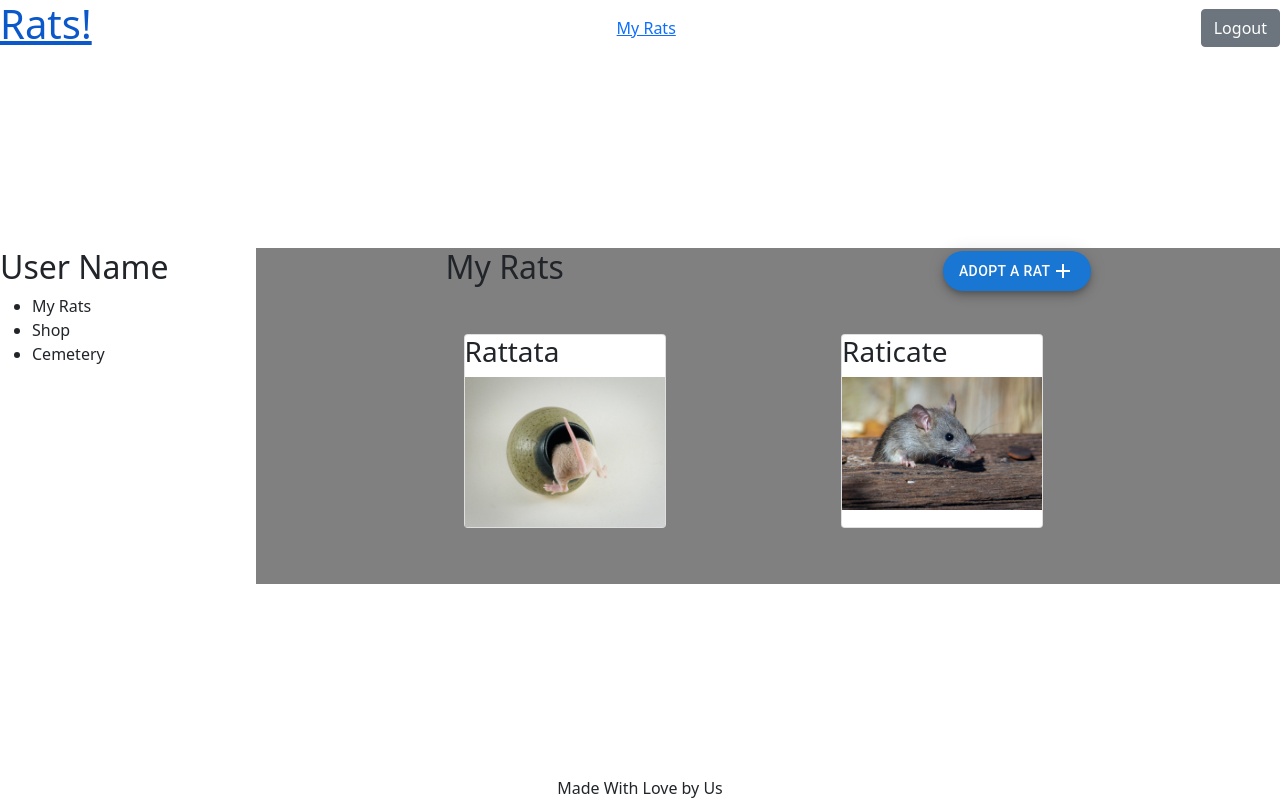
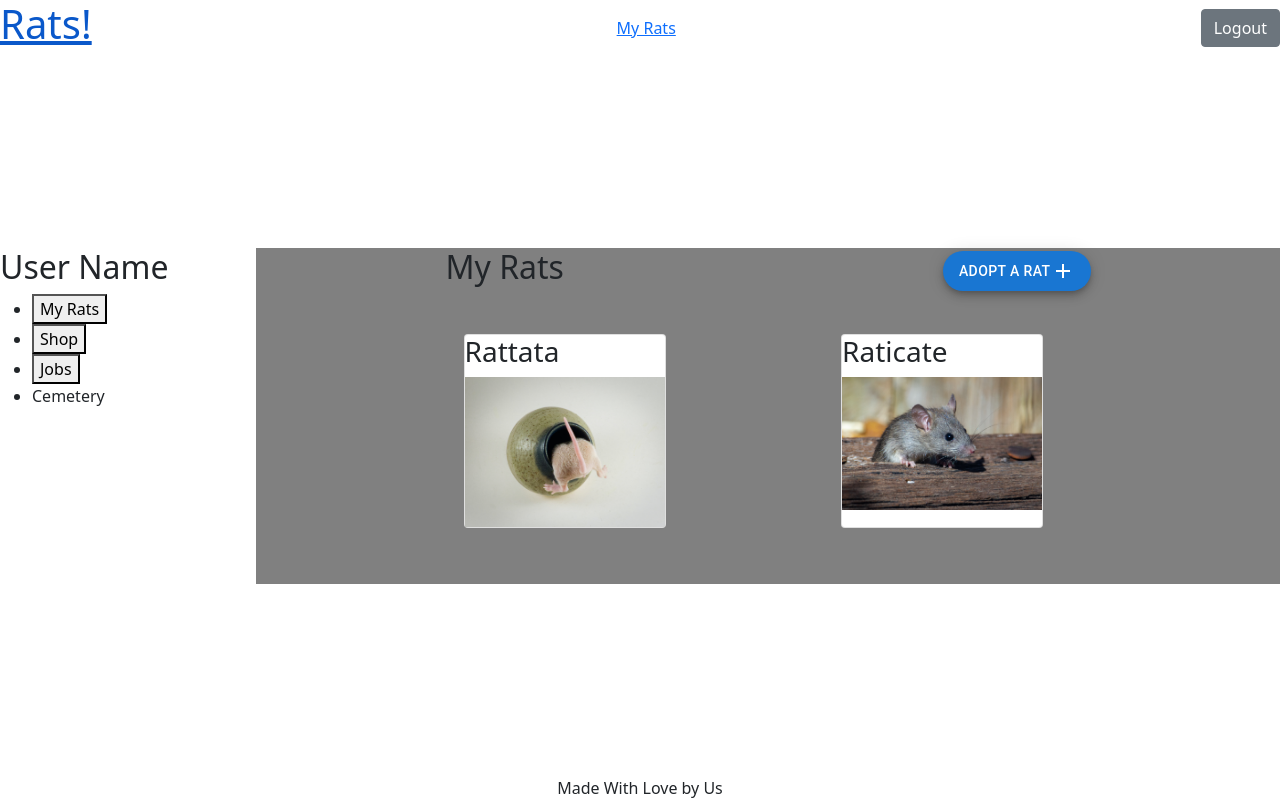
Before and after one commit to djbowen95/Rat-World, a React (Create React App) app in the folder client/: page /myrats in a window 1280 px wide. Built offline with nearby package versions, Linux system fonts and the light colour scheme; the HTML template or start-up script is replaced by a standard one.

Commit message:
added side menu to MyRats page

```diff
--- /dev/null
+++ b/client/src/Components/myRats/AllRats.js
@@ -0,0 +1,44 @@
+import React from "react";
+import ChooseARat from "./ChooseARat";
+import Fab from "@mui/material/Fab";
+import AddIcon from "@mui/icons-material/Add";
+
+function AllRats() {
+  const styles = {
+    container: {
+      width: "80%",
+      backgroundColor: "grey",
+    },
+    heading: {
+      display: "flex",
+      justifyContent: "space-around",
+      alignItems: "center",
+    },
+    adoptRat: {
+      display: "flex",
+      justifyContent: "space-around",
+      alignItems: "center",
+    },
+  };
+  return (
+    <div style={styles.container}>
+      <div style={styles.heading}>
+        <h2>My Rats</h2>
+        <div style={styles.adoptRat}>
+          <Fab
+            variant="extended"
+            size="medium"
+            color="primary"
+            aria-label="add"
+          >
+            Adopt a Rat
+            <AddIcon />
+          </Fab>
+        </div>
+      </div>
+      <ChooseARat />
+    </div>
+  );
+}
+
+export default AllRats;
--- /dev/null
+++ b/client/src/Components/myRats/Jobs.js
@@ -0,0 +1,9 @@
+import React from "react";
+
+function Jobs() {
+    return (
+        <p>This is the pace for Rat Jobs</p>
+    )
+}
+
+export default Jobs
--- a/client/src/Components/myRats/MyRats.js
+++ b/client/src/Components/myRats/MyRats.js
@@ -1,31 +1,33 @@
-import React from "react";
-import ChooseARat from "./ChooseARat";
-import Fab from "@mui/material/Fab";
-import AddIcon from "@mui/icons-material/Add";
+import React, { useState } from "react";
+import AllRats from "./AllRats";
+import Shop from "./Shop";
+import Jobs from "./Jobs";
 
 function MyRats() {
-
   const styles = {
     section: {
-          display: 'flex'
+      display: "flex",
     },
     aside: {
-          width: '20%'
+      width: "20%",
     },
-      container: {
-        width: '80%',
-        backgroundColor: 'grey'
-      },
-      heading: {
-          display: 'flex',
-          justifyContent: 'space-around',
-          alignItems: 'center'
-      },
-      adoptRat: {
-        display: 'flex',
-        justifyContent: 'space-around',
-        alignItems: 'center'
+  };
+
+  const [sideMenuChoice, setMenuChoice] = useState('allRats')
+
+  function renderMenuChoice(){
+    switch (sideMenuChoice) {
+      case 'allRats':
+        return <AllRats/>;
+      case 'shop':
+        return <Shop/>;
+      case 'jobs':
+        return <Jobs/>;
     }
+  }
+
+  function sideMenuSelection (e) {
+    setMenuChoice(e.target.dataset.page)
   }
 
   return (
@@ -33,23 +35,13 @@ function MyRats() {
       <aside style={styles.aside}>
         <h2>User Name</h2>
         <ul>
-              <li>My Rats</li>
-              <li>Shop</li>
+          <li data-page='allRats' onClick={sideMenuSelection}><button data-page='allRats'>My Rats</button></li>
+          <li data-page='shop' onClick={sideMenuSelection}><button data-page='shop'>Shop</button></li>
+          <li data-page='jobs' onClick={sideMenuSelection}><button data-page='jobs'>Jobs</button></li>
           <li>Cemetery</li>
         </ul>
       </aside>
-      <div style={styles.container}>
-        <div style={styles.heading}>
-            <h2>My Rats</h2>
-            <div style={styles.adoptRat}>
-                <Fab variant="extended" size="medium" color="primary" aria-label="add">
-                    Adopt a Rat
-                    <AddIcon />
-                </Fab>
-            </div>
-        </div>
-        <ChooseARat />
-      </div>
+      {renderMenuChoice()}
     </section>
   );
 }
--- /dev/null
+++ b/client/src/Components/myRats/Shop.js
@@ -0,0 +1,9 @@
+import React from "react";
+
+function Shop() {
+    return (
+        <p>This is the pace for a shop</p>
+    )
+}
+
+export default Shop
--- a/client/src/components/ratCards/RatCards.js
+++ b/client/src/components/ratCards/RatCards.js
@@ -15,8 +15,8 @@ const Cards = (props) => {
   return (
     <div>
       <ul className="cards-container" style = {styles.cardsContainer}>
-        {props.cards.map((card) => (
-          <li className="card">
+        {props.cards.map((card, index) => (
+          <li key={index} className="card">
             {card.title}
             {card.image}
           </li>
```
Lines whose indentation alone changed are shown as unchanged.
